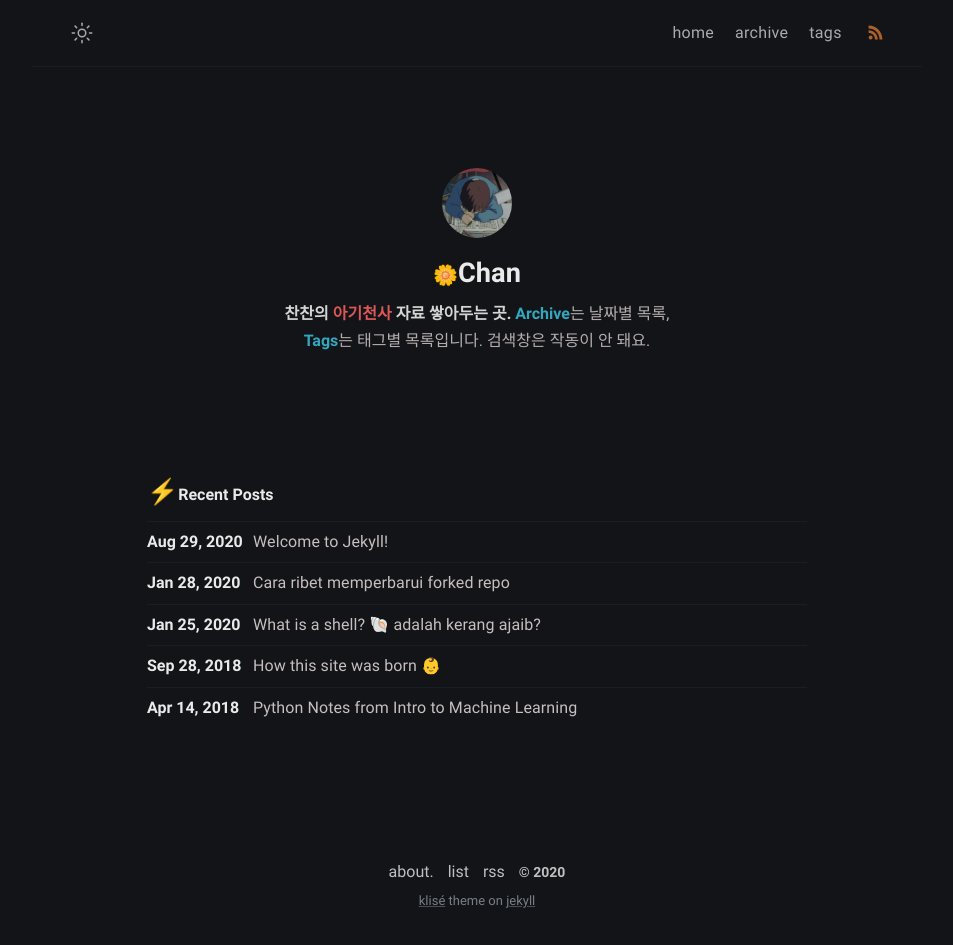
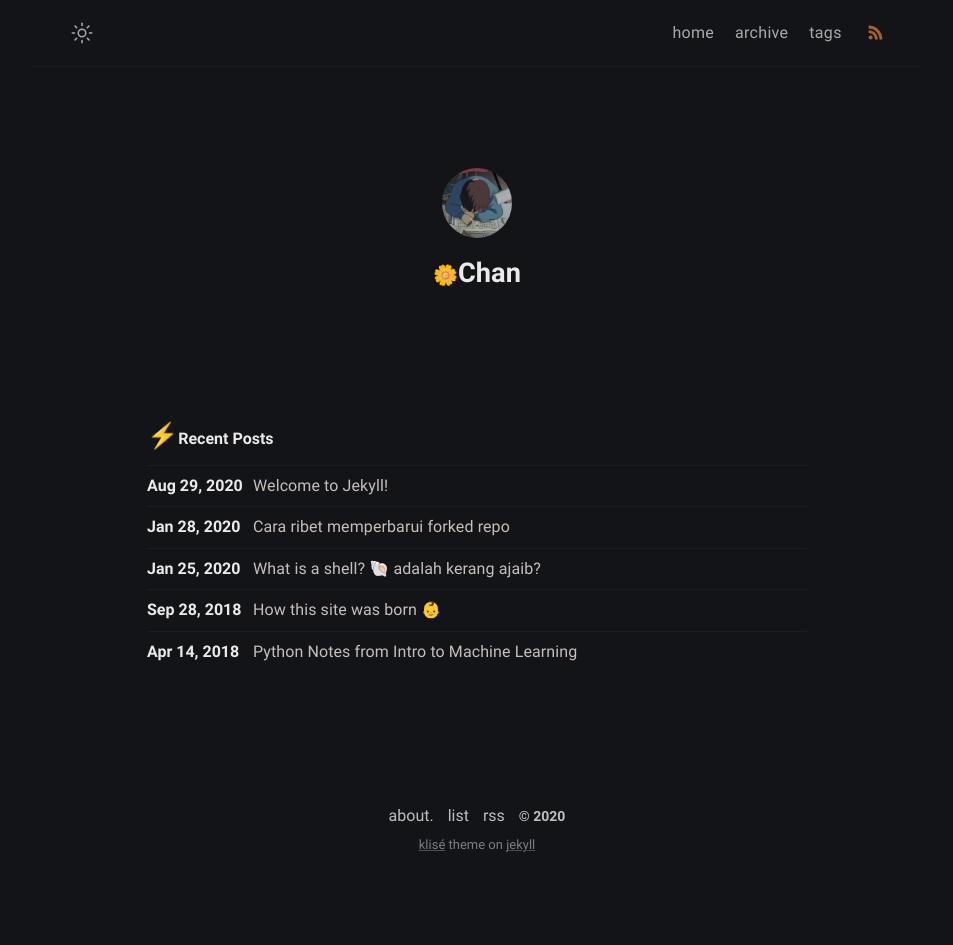
Before and after one commit to iwdstry/yeieje, a Jekyll site: the page built from index.md, in a window 1280 px wide. Shown: the whole page, without its empty margins (163-1116 px from the left). Built offline with Jekyll 4.4.1, drawn with Linux system fonts in a browser that asks for light colours; after the commit the page ends 900 px from its top, so only the background shows below that.

Commit message:
Create _config.yml

```diff
--- a/_config.yml
+++ b/_config.yml
@@ -10,7 +10,7 @@
 # Profile settings
 author:
   name: <span style="font-size:20px">&#127804;</span>Chan # author name
-  bio:  <b>찬찬의 <font color="#F15F5F">아기천사</font color> 자료 쌓아두는 곳. <font color="#36B8CF">Archive</font color></b>는 날짜별 목록, <b><font color="#36B8CF">Tags</font color></b>는 태그별 목록입니다. 검색창은 작동이 안 돼요. # tell to the world
+  bio:  # tell to the world
   username: yeieje # general username
   github: github_yeieje # github username
   twitter: twitter_yeieje # twitter username
```
